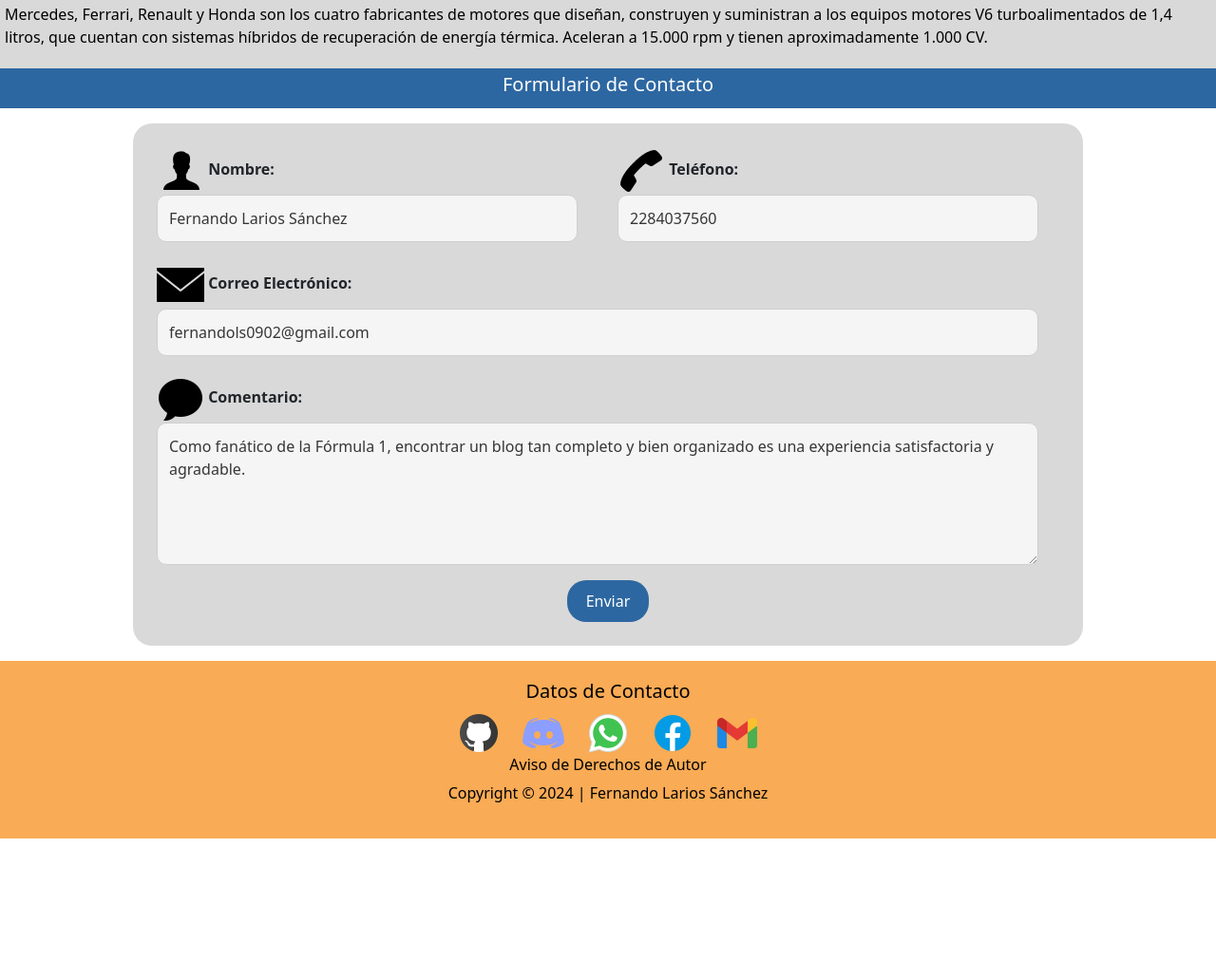
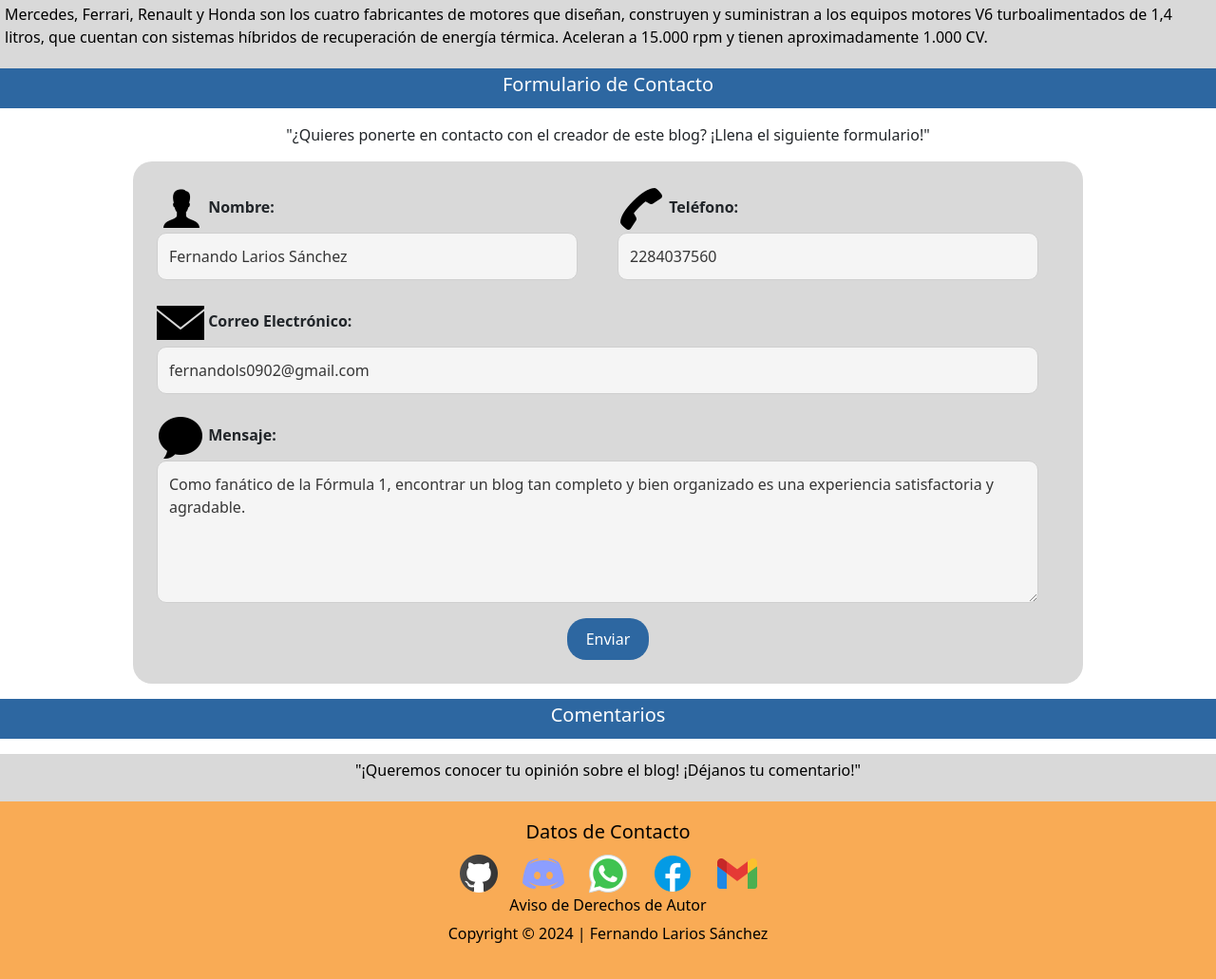
Before and after one commit to FernandozS05/PW_BlogF1_F, a plain HTML site: page index.html in a window 1280 px wide. Shown: the part 2754-3785 px from the top of the page at 95% size. Before the commit the page ends 3637 px from the top, so only its background shows below. Drawn offline with nearby package versions, Linux system fonts and the light colour scheme; some packages are replaced by stand-ins of ours; a script that the page names is missing.

Commit message:
Comentarios

```diff
--- a/index.html
+++ b/index.html
@@ -407,8 +407,18 @@
       <h5 class="text-center">Formulario de Contacto</h5>
     </div>
 
+    <div class="text-center mt-3">
+      <p>
+        "¿Quieres ponerte en contacto con el creador de este blog? ¡Llena el
+        siguiente formulario!"
+      </p>
+    </div>
+
     <div class="formulario-container mb-3 mt-3">
-        <form action="https://formsubmit.co/9d32d7c68dff6eb93062892b92666d39" method="POST">
+      <form
+        action="https://formsubmit.co/9d32d7c68dff6eb93062892b92666d39"
+        method="POST"
+      >
         <div style="display: flex; justify-content: center">
           <div style="flex: 1; margin-right: 10px">
             <label for="nombre"
@@ -455,7 +465,7 @@
         <div>
           <label for="comentario"
             ><img src="./assets/comment_icon.png" alt="Icono de comentario" />
-              Comentario:</label
+            Mensaje:</label
           >
           <textarea
             id="comentario"
@@ -469,6 +479,25 @@
         </div>
       </form>
     </div>
+
+    <div class="encabezado">
+      <h5 class="text-center">Comentarios</h5>
+    </div>
+
+    <div class="txt text-center mt-3">
+      <p>
+        "¡Queremos conocer tu opinión sobre el blog! ¡Déjanos tu comentario!"
+      </p>
+    </div>
+
+    <script
+      src="https://utteranc.es/client.js"
+      repo="FernandozS05/PW_BlogF1_F"
+      issue-term="pathname"
+      theme="github-dark-orange"
+      crossorigin="anonymous"
+      async
+    ></script>
 
     <footer>
       <div id="contacto">
```
Lines whose indentation alone changed are shown as unchanged.
